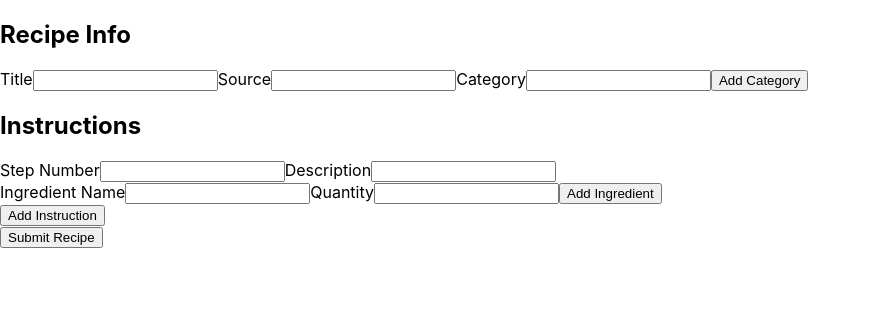
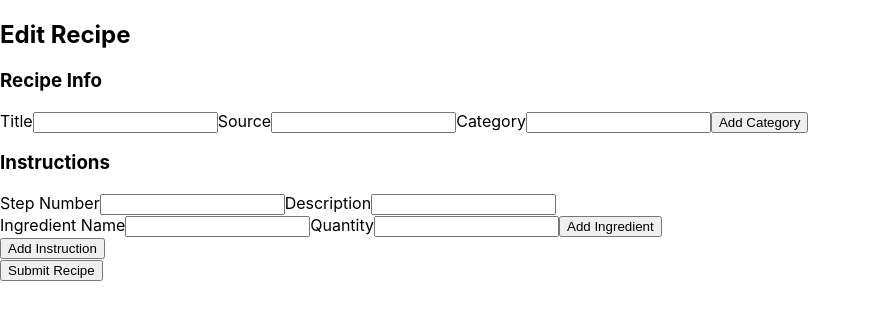
Before and after one commit to g3or3/Recipes, a React (Create React App) app in the folder client/: page /edit-recipe in a window 1280 px wide. Shown: the top 320 px of the page, without its empty margins (0-871 px from the left). Built offline with nearby package versions, Linux system fonts and the light colour scheme.

Commit message:
Add header

```diff
--- a/client/src/components/EditRecipe.jsx
+++ b/client/src/components/EditRecipe.jsx
@@ -73,8 +73,9 @@ export default function EditRecipe() {
   return (
     <div className="recipe-edit">
       <form onSubmit={handleSubmit}>
+        <h2>Edit Recipe</h2>
         <div className="recipe-info">
-          <h2>Recipe Info</h2>
+          <h3>Recipe Info</h3>
           <label>
             Title
             <input
@@ -111,7 +112,7 @@ export default function EditRecipe() {
         </div>
 
         <div className="instructions">
-          <h2>Instructions</h2>
+          <h3>Instructions</h3>
           <div className="steps">
             <label>
               Step Number
```
